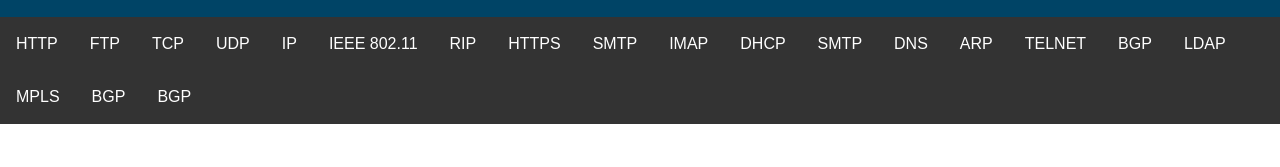
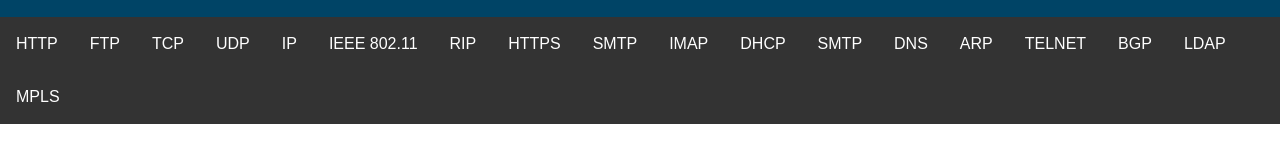
Before and after one commit to turzodorian06/projekt12, a plain HTML site: page index.html in a window 1280 px wide. Shown: the part 151-318 px from the top of the page. Drawn offline with Linux system fonts and the light colour scheme.

Commit message:
Update index.html

```diff
--- a/index.html
+++ b/index.html
@@ -95,8 +95,7 @@
         <a href="#bgp">BGP</a>
         <a href="#ldap">LDAP</a>
         <a href="#mpls">MPLS</a>
-         <a href="#bgp">BGP</a>
-         <a href="#bgp">BGP</a>
+
 
     </nav>
 
```
